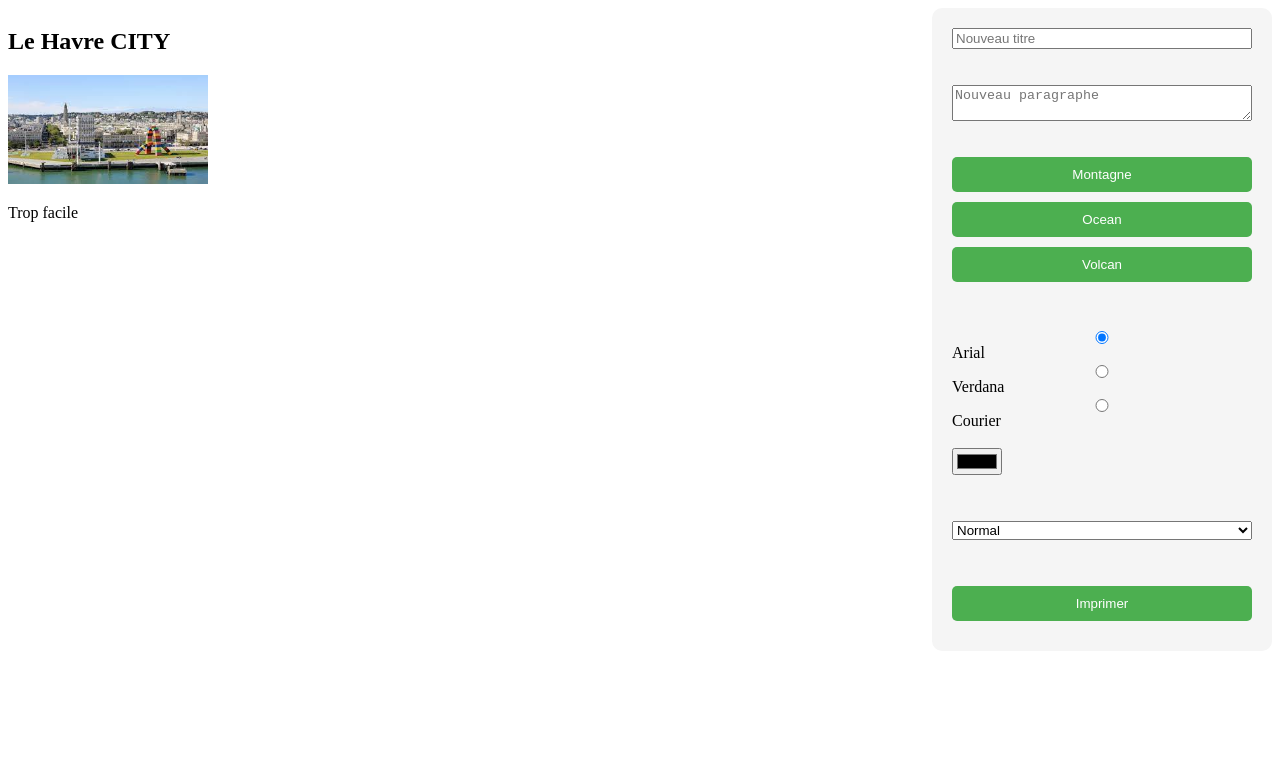
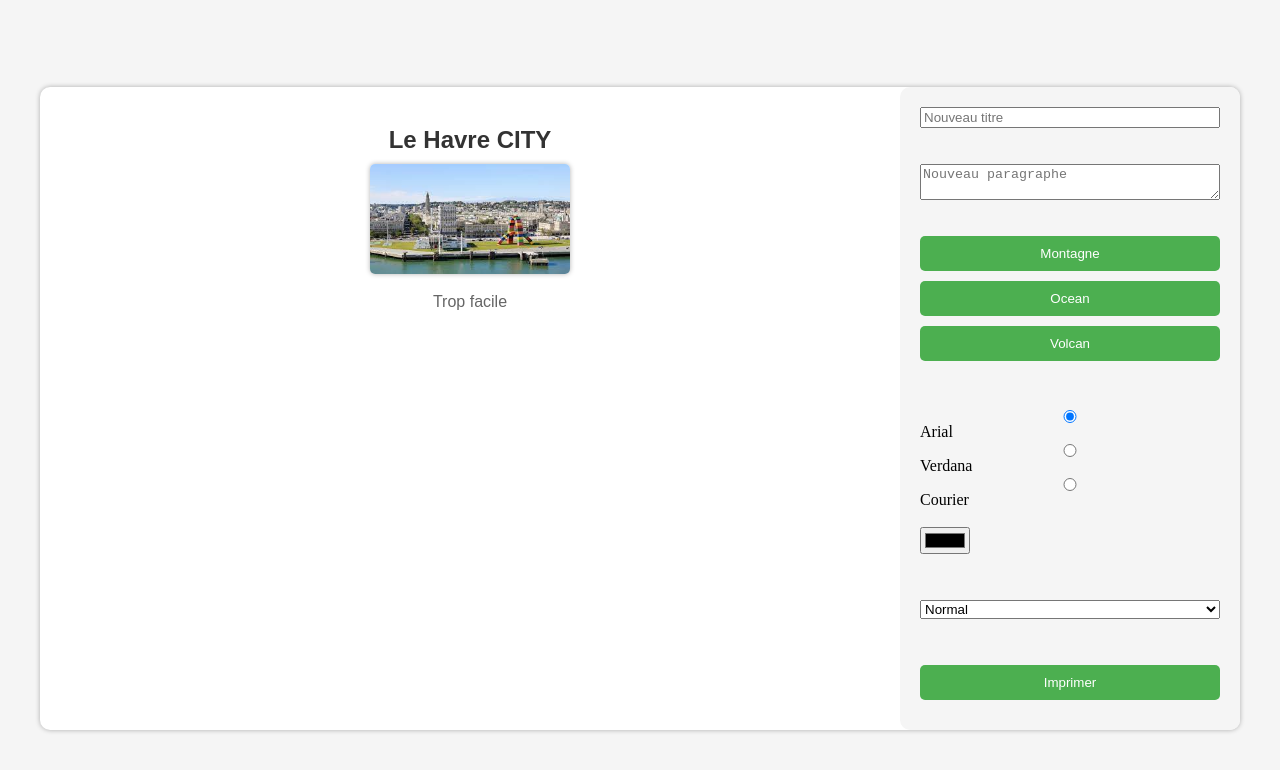
Before and after one commit to NotBB7/foad-js2, a plain HTML site: page index.html in a window 1280 px wide. Drawn offline with Linux system fonts and the light colour scheme.

Commit message:
Update style.css

```diff
--- a/assets/css/style.css
+++ b/assets/css/style.css
@@ -1,32 +1,54 @@
+body {
+    display: flex;
+    justify-content: center;
+    align-items: center;
+    height: 100vh;
+    background-color: #f5f5f5;
+}
+
 #container {
     display: flex;
     align-items: flex-start;
     justify-content: space-between;
+    max-width: 1200px;
+    width: 100%;
+    box-shadow: 0 0 5px rgba(0, 0, 0, 0.3);
+    background-color: #fff;
+    border-radius: 10px;
 }
 
 #left {
     flex-grow: 1;
-    padding-right: 20px;
+    padding: 20px;
+    display: flex;
+    flex-direction: column;
+    align-items: center;
+    justify-content: center;
 }
 
-#right {
-    flex-shrink: 0;
-    width: 300px;
+#left h2, #left p {
+    text-align: center;
 }
 
-#image {
+#left h2 {
+    font-family: Arial, sans-serif;
+    color: #333;
+    font-size: 24px;
+    margin-bottom: 10px;
+}
+
+#left img {
     width: 200px;
     height: auto;
-}
-#container {
-    display: flex;
-    align-items: flex-start;
-    justify-content: space-between;
+    border-radius: 5px;
+    box-shadow: 0 0 5px rgba(0, 0, 0, 0.3);
 }
 
-#left {
-    flex-grow: 1;
-    padding-right: 20px;
+#left p {
+    font-family: Arial, sans-serif;
+    color: #666;
+    font-size: 16px;
+    line-height: 1.5;
 }
 
 #right {
@@ -71,3 +93,6 @@
 #right button:hover {
     background-color: #45a049;
 }
+.hidden {
+    display: none;
+}
```
